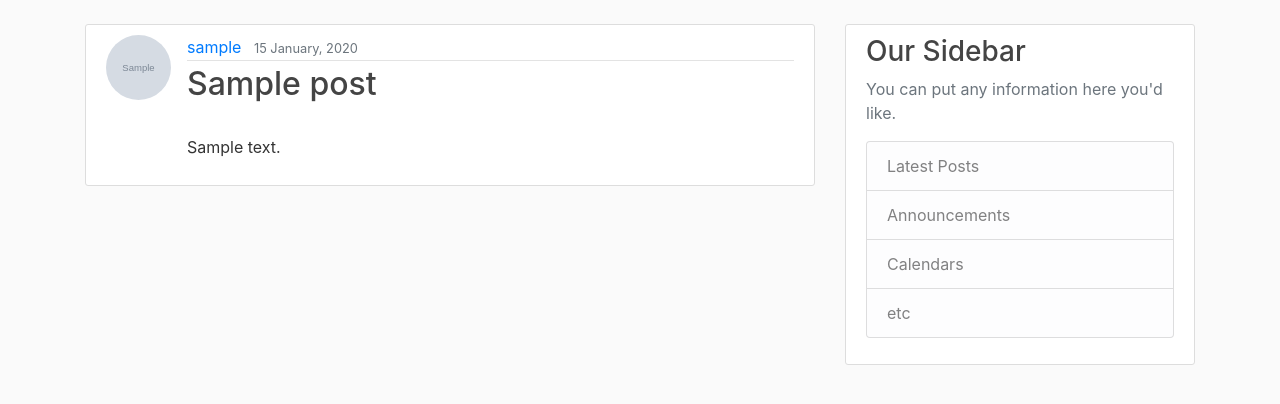
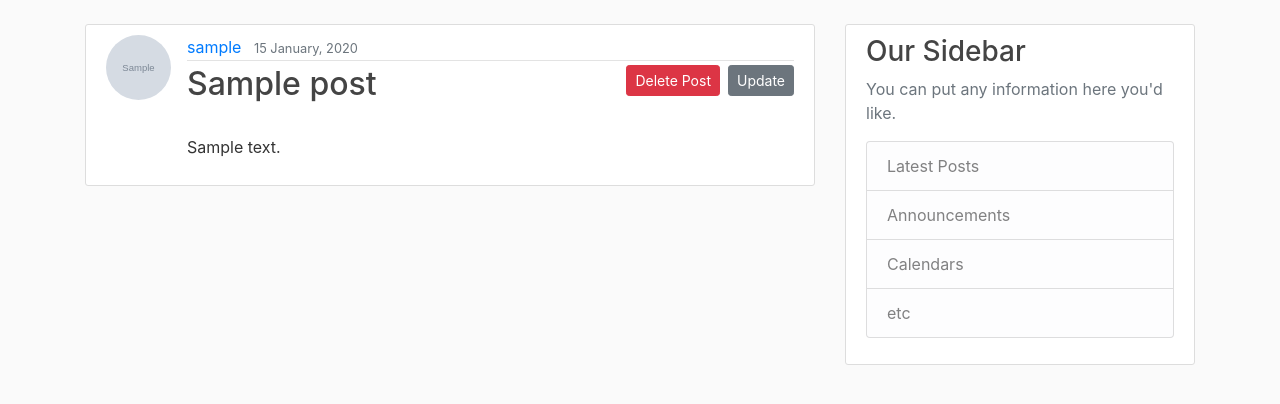
Before and after one commit to kartikx/FlaskBlog, a Flask app: page /post/1 in a window 1280 px wide. Shown: the part 56-460 px from the top of the page. Run offline with Flask 2, Linux system fonts and the light colour scheme; a user stored in the database is signed in; tables that the repository leaves empty hold one stand-in row (values such as "Sample post"); grey boxes marked "Sample" are stand-in pictures; some libraries are stand-ins or nearby versions.

Commit message:
Delete/Update buttons on Post page, with modal box for delete confirmation

```diff
--- a/flaskblog/templates/post.html
+++ b/flaskblog/templates/post.html
@@ -8,6 +8,12 @@
       <a class="mr-2" href="#"> {{ post.author.username }}</a>
       <small class="text-muted">{{post.date_posted.strftime("%-d %B, %Y")}}</small>
     </div>
+    {% if post.author == current_user %}
+      <a class="btn btn-secondary btn-sm mb-2 float-right" href="{{url_for("update_post", post_id = post.id)}}">Update</a>
+      <button type="button" class="btn btn-danger btn-sm mx-2 mb-2 float-right" data-toggle="modal" data-target="#deleteModal">
+        Delete Post
+      </button>
+    {% endif %}
     <h2 class="article-title">
       {{post.title}}
     </h2>
@@ -16,4 +22,27 @@
     </p>
   </div>
 </article>
+
+<!-- Modal -->
+<div class="modal fade" id="deleteModal" tabindex="-1" role="dialog" aria-labelledby="deleteModalLabel" aria-hidden="true">
+  <div class="modal-dialog" role="document">
+    <div class="modal-content">
+      <div class="modal-header">
+        <h5 class="modal-title" id="deleteModalLabel">Confirm Deletion</h5>
+        <button type="button" class="close" data-dismiss="modal" aria-label="Close">
+          <span aria-hidden="true">&times;</span>
+        </button>
+      </div>
+      <div class="modal-footer">
+        <button type="button" class="btn btn-success float-left" data-dismiss="modal">Cancel</button>
+
+        <!-- ? We're modifying this to a form, so that it can send a POST Request -->
+        <form action="{{url_for('delete_post', post_id=post.id)}}" method="POST">
+          <input class="btn btn-danger mt-3" type="submit" value="Delete">
+        </form>
+      </div>
+    </div>
+  </div>
+</div>
+
 {% endblock content %}
```
